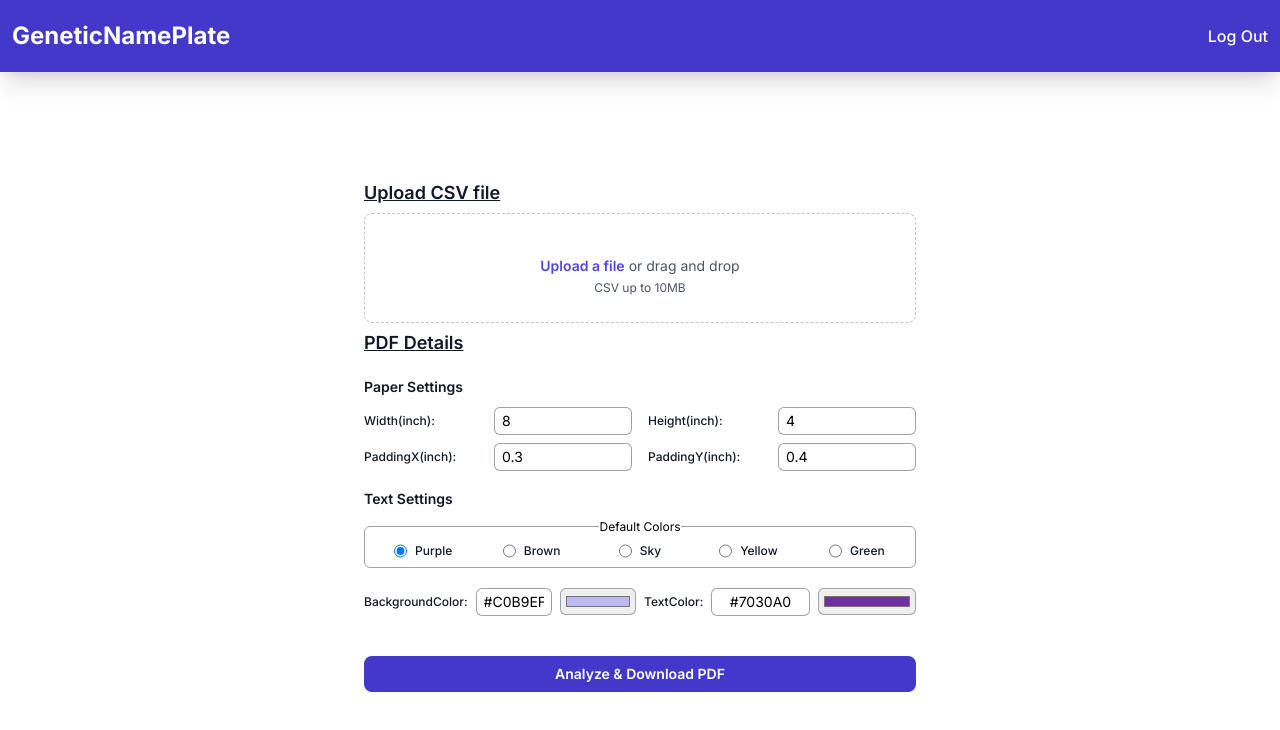
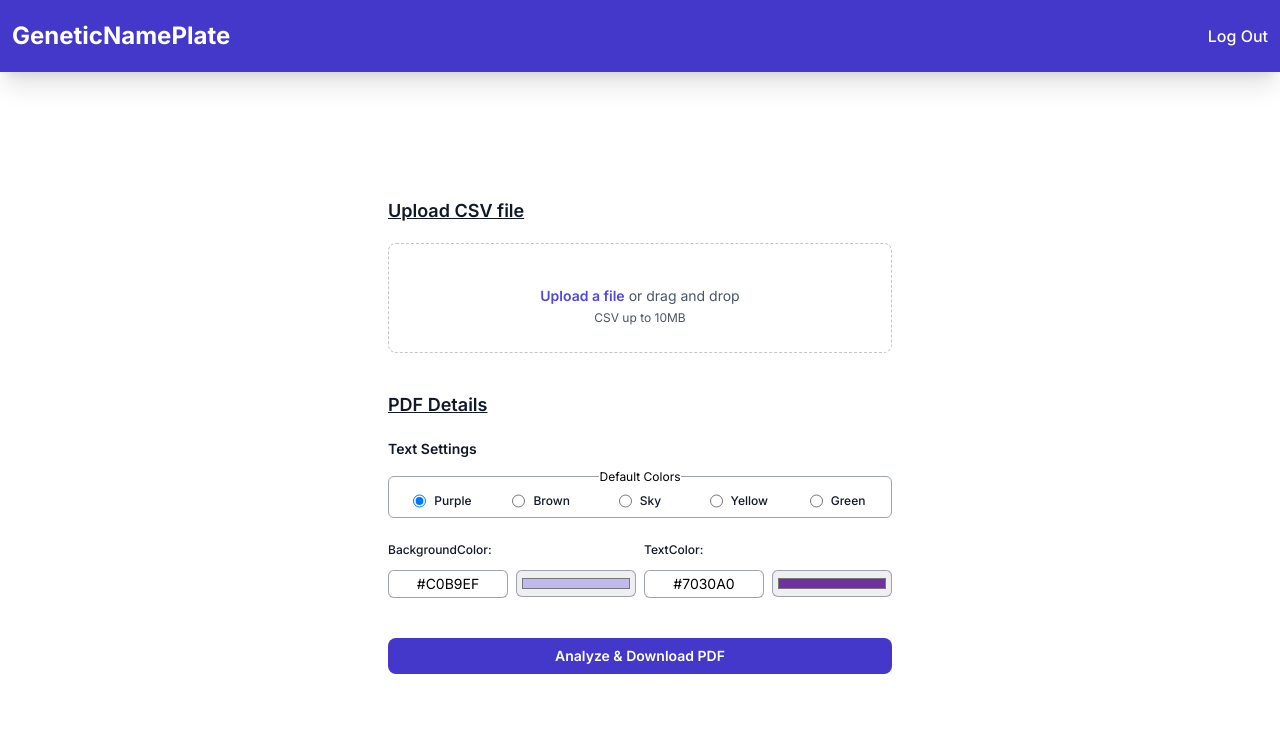
Before and after one commit to ultrocharge/DNA-Blueprint-Analyzer, a Next.js app: page /dashboard in a window 1280 px wide. Shown: the top 730 px of the page. Built offline with nearby package versions, Linux system fonts and the light colour scheme.

Commit message:
refactor: comment papersettings

```diff
--- a/src/app/dashboard/_component/DashboarForm.tsx
+++ b/src/app/dashboard/_component/DashboarForm.tsx
@@ -12,29 +12,29 @@ enum COLORS {
     green = "green",
 };
 
-enum PAPER {
-    width = 8,
-    height = 4,
-    paddingX = 0.3,
-    paddingY = 0.4,
-}
+// enum PAPER {
+//     width = 8,
+//     height = 4,
+//     paddingX = 0.3,
+//     paddingY = 0.4,
+// }
 
 export default function DashboardForm() {
 
     interface PDF {
-        width:number,
-        height:number,
-        paddingX:number,
-        paddingY:number,
+        // width:number,
+        // height:number,
+        // paddingX:number,
+        // paddingY:number,
         textBackgroundColor:string,
         textColor:string,
     }
 
     const [formData, setFormData] = useState<PDF>({
-        width:PAPER.width,
-        height:PAPER.height,
-        paddingX:PAPER.paddingX,
-        paddingY:PAPER.paddingY,
+        // width:PAPER.width,
+        // height:PAPER.height,
+        // paddingX:PAPER.paddingX,
+        // paddingY:PAPER.paddingY,
         textBackgroundColor:CONSTANTS.lightpurple,
         textColor:CONSTANTS.purple,
     })
@@ -51,10 +51,10 @@ export default function DashboardForm() {
 
     const removeState = () => {
         setFormData({
-            width:PAPER.width,
-            height:PAPER.height,
-            paddingX:PAPER.paddingX,
-            paddingY:PAPER.paddingY,
+            // width:PAPER.width,
+            // height:PAPER.height,
+            // paddingX:PAPER.paddingX,
+            // paddingY:PAPER.paddingY,
             textBackgroundColor:CONSTANTS.lightpurple,
             textColor:CONSTANTS.purple,
         });
@@ -67,10 +67,10 @@ export default function DashboardForm() {
         e.preventDefault();
 
         const pdfInfo:PDF = {
-            width:formData.width,
-            height:formData.height,
-            paddingX:formData.paddingX,
-            paddingY:formData.paddingY,
+            // width:formData.width,
+            // height:formData.height,
+            // paddingX:formData.paddingX,
+            // paddingY:formData.paddingY,
             textBackgroundColor:formData.textBackgroundColor,
             textColor:formData.textColor,
         };
@@ -134,7 +134,7 @@ export default function DashboardForm() {
         <form onSubmit={handleSubmit}>
             <div className="w-full">
                 <p className="block text-lg underline font-semibold leading-6 text-gray-900">Upload CSV file</p>
-                <div className="mt-2 flex justify-center rounded-lg border border-dashed border-gray-900/25 px-6 py-6">
+                <div className="mt-5 flex justify-center rounded-lg border border-dashed border-gray-900/25 px-6 py-6">
                     <div className="text-center">
                         <div className="mt-4 flex text-sm leading-6 text-gray-600 justify-center">
                             <label className="relative cursor-pointer rounded-md bg-white font-semibold text-indigo-600 focus-within:outline-none focus-within:ring-2 focus-within:ring-indigo-600 focus-within:ring-offset-2 hover:text-indigo-500">
@@ -152,10 +152,10 @@ export default function DashboardForm() {
                     </div>
                 </div>
             </div>
-            <div className="w-full mt-2">
+            <div className="w-full mt-10">
                 <p className="block text-lg font-semibold leading-6 text-gray-900 underline">PDF Details</p>
                 <div className="space-y-4 mt-5">
-                    <div>
+                    {/* <div>
                         <p className="block text-sm font-semibold leading-6 text-gray-900">Paper Settings</p>
                         <div className="flex justify-between gap-4 mt-2">
                             <div className="flex flex-1 items-center gap-2 justify-between">
@@ -205,7 +205,7 @@ export default function DashboardForm() {
                                 />
                             </div>
                         </div>
-                    </div>
+                    </div> */}
 
                     <div>
                         <p className="block text-sm font-semibold leading-6 text-gray-900">Text Settings</p>
@@ -235,14 +235,14 @@ export default function DashboardForm() {
                             </div>
                         </fieldset>
                         <div className="flex sm:flex-row flex-col justify-between gap-2 mt-5">
-                            <div className="flex flex-1 justify-between gap-2 items-center">
+                            <div>
                                 <p className="block text-xs font-medium leading-6 text-gray-900">BackgroundColor:</p>
-                                <div className="flex flex-row gap-2 w-full">
+                                <div className="flex flex-row gap-2 w-full mt-2">
                                     <div className="flex-1 w-1/2">
                                         <input
                                             type="text"
                                             name="textBackgroundColor"
-                                            className="w-full rounded-md border-0 py-1 px-2 text-sm outline-none ring-1 ring-inset ring-gray-400 focus:ring-2 focus:ring-inset focus:ring-indigo-600"
+                                            className="w-full rounded-md border-0 py-1 px-2 text-sm text-center outline-none ring-1 ring-inset ring-gray-400 focus:ring-2 focus:ring-inset focus:ring-indigo-600"
                                             required
                                             value={formData.textBackgroundColor}
                                             onChange={handleInput}
@@ -260,9 +260,9 @@ export default function DashboardForm() {
                                     </div>
                                 </div>
                             </div>
-                            <div className="flex flex-1 justify-between gap-2 items-center">
+                            <div>
                                 <p className="block text-xs font-medium leading-6 text-gray-900">TextColor:</p>
-                                <div className="flex flex-row gap-2 w-full">
+                                <div className="flex flex-row gap-2 w-full mt-2">
                                     <div className="flex-1 w-1/2">
                                         <input
                                             type="text"
```
